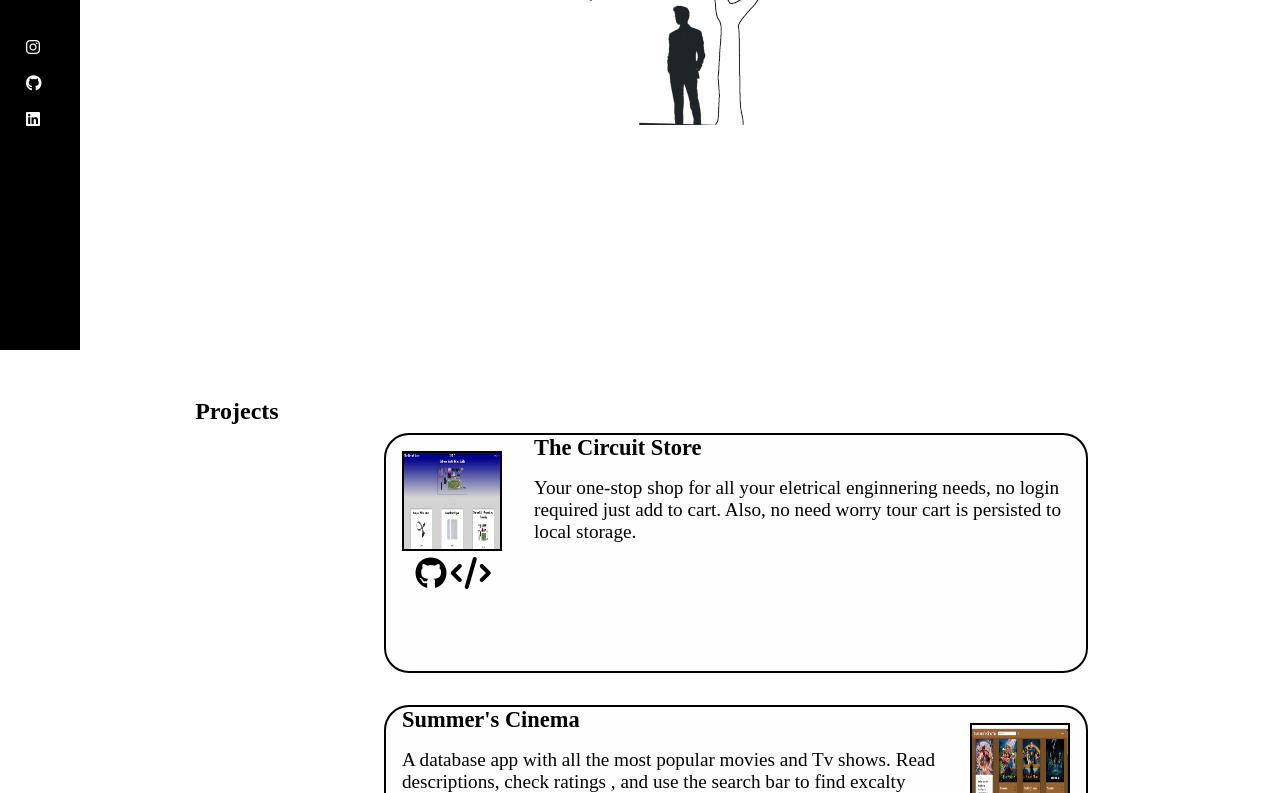
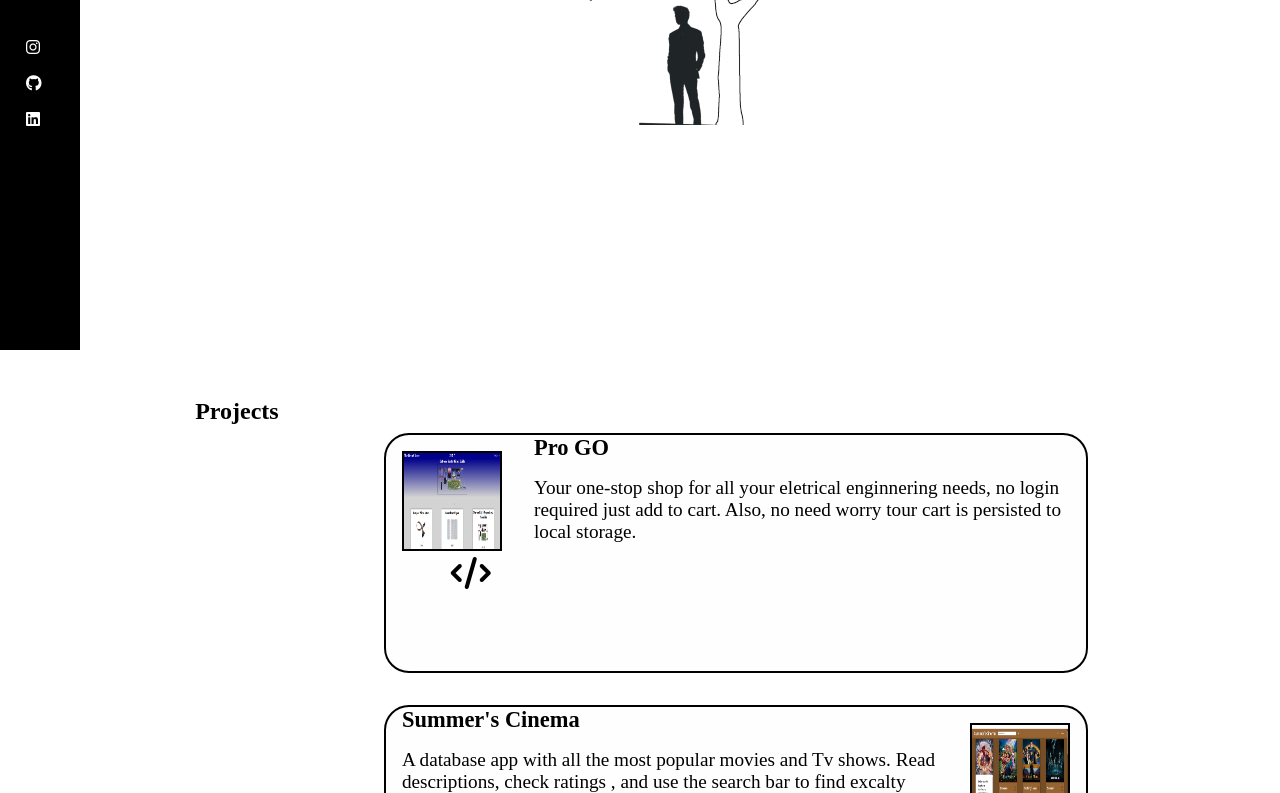
Before and after one commit to WilliamJPriest/WilliamJPriest, a plain HTML site: page index.html in a window 1280 px wide. Shown: the part 450-1243 px from the top of the page. Drawn offline with Linux system fonts and the light colour scheme.

Commit message:
change first

```diff
--- a/index.html
+++ b/index.html
@@ -84,11 +84,11 @@
             <div class="project-item">
                <a href="https://williamjpriest.github.io/Circuit-Store/" > <img src="The-Circuit-Store.PNG" alt="porfoilo image"></a>
                 <div class="project-desc">
-                <h3>The Circuit Store</h3>
+                <h3>Pro GO</h3>
                     <p>Your one-stop shop for all your eletrical enginnering needs, no login required just add to cart.
                         Also, no need worry tour cart is persisted to local storage.</p>
-                    <a  class="mp-icon gh-icon1" href="https://williamjpriest.github.io/Circuit-Store"><i class="fa-brands fa-github" aria-hidden="false"></i> </a>
-                    <a  class="mp-icon code-icon1" href="https://github.com/WilliamJPriest/Circuit-Store"><i class="fa fa-code" aria-hidden="false"></i> </a>
+                    <!-- <a  class="mp-icon gh-icon1" href="https://williamjpriest.github.io/Circuit-Store"><i class="fa-brands fa-github" aria-hidden="false"></i> </a> -->
+                    <a  class="mp-icon code-icon1" href="https://github.com/WilliamJPriest/HTMX-Go"><i class="fa fa-code" aria-hidden="false"></i> </a>
                  </div>
             </div>
             <div class="project-item">
```
